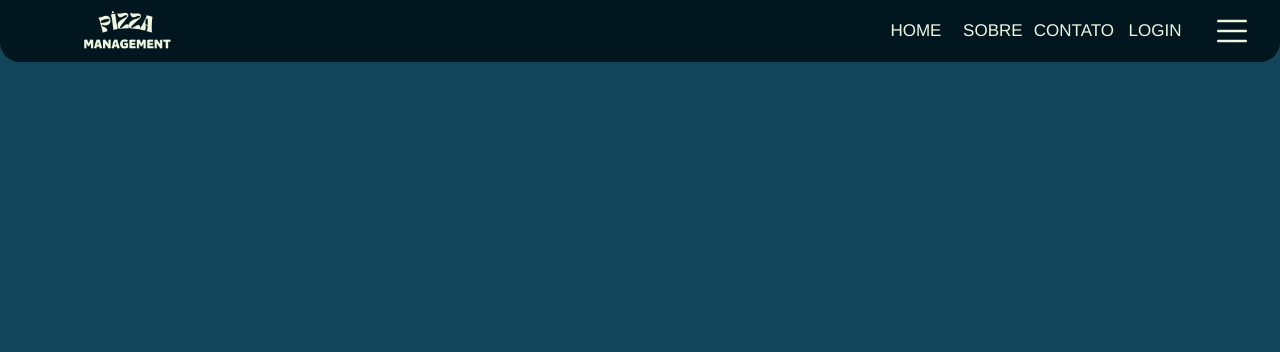
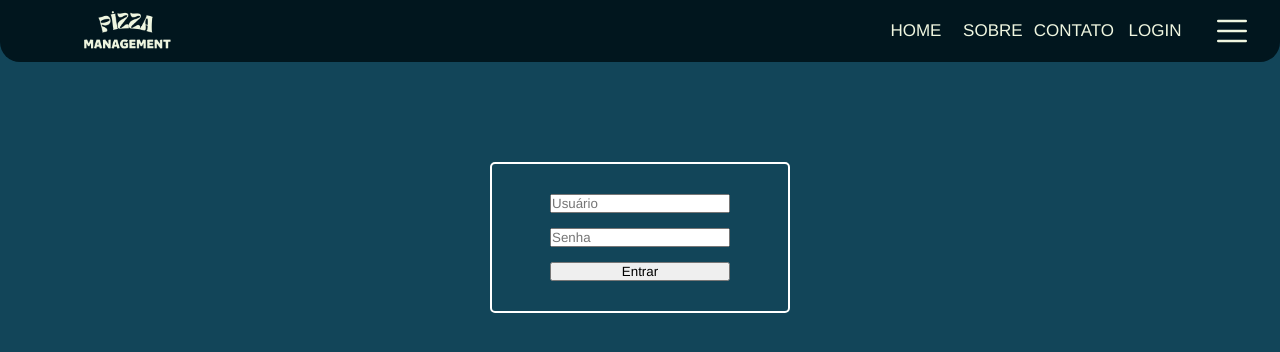
Before and after one commit to NodjaLima/pizza_management, a React (Vite) app: page /login in a window 1280 px wide. Shown: the top 352 px of the page. Built offline with nearby package versions, Linux system fonts and the light colour scheme.

Commit message:
criação da logica de verificação de login de usuario

```diff
--- /dev/null
+++ b/src/components/login/LoginComponent.jsx
@@ -0,0 +1,15 @@
+import './loginComponent.css'
+
+const LoginComponent = (props) => {
+  return (
+    <div className='login_container'>
+      <form className="form_login">
+        <input className='login_inp' placeholder="Usuário" onBlur={props.onBlurUsuario}/>
+        <input className='login_inp' placeholder="Senha" onBlur={props.onBlurSenha}/>
+        <button type='button' onClick={props.onClick}>{props.label}</button>
+      </form>
+    </div>
+  );
+}
+
+export default LoginComponent;
--- /dev/null
+++ b/src/components/login/loginComponent.css
@@ -0,0 +1,24 @@
+.login_container {
+  align-items: center;
+  display: flex;
+  justify-content: center;
+  border: solid white 2px;
+  border-radius: 5px;
+  padding: 20px;
+  width: 300px;
+  margin: auto;
+  margin-top: 100px;
+}
+
+.form_login {
+  display: flex;
+  flex-direction: column;
+  align-items: center;
+  width: 200px;
+  gap: 15px;
+  padding: 10px;
+}
+
+.login_inp {
+  width: 100%;
+}
--- /dev/null
+++ b/src/context/context_login.jsx
@@ -0,0 +1,22 @@
+import { createContext, useState } from "react";
+
+export const LoginContext = createContext();
+
+export const LoginProvider = ({ children }) => {
+  const [usuario, setUsuario] = useState([
+    {
+      usuario: 'usuario teste',
+      senha: 'teste123'
+    },
+    {
+      usuario: 'usuario teste2',
+      senha: 'teste1234'
+    }
+  ])
+
+  return(
+    <LoginContext.Provider value={{ usuario, setUsuario }}>
+      {children}
+    </LoginContext.Provider>
+  )
+}
--- /dev/null
+++ b/src/pages/login/login.jsx
@@ -0,0 +1,42 @@
+import { useContext, useState } from "react";
+import { useNavigate } from "react-router-dom";
+import LoginComponent from "../../components/login/LoginComponent";
+import { LoginContext } from '../../context/context_login';
+
+const Login = () => {
+  const navigate = useNavigate()
+
+  const { usuario } = useContext(LoginContext)
+  const [entrante, setEntrante] = useState(
+    {
+      usuario: '',
+      senha: ''
+    })
+
+
+  const Logar = (valor) => {
+
+    const isValid = usuario.filter((item) => item.usuario === valor.usuario && item.senha === valor.senha)
+    if (isValid.length == 1) {
+      navigate('/')
+    } else {
+      alert('usuario nao encontrado')
+    }
+
+    setEntrante({
+      usuario: '',
+      senha: ''
+    })
+  }
+
+  return (
+    <LoginComponent
+      onBlurUsuario={(e) => {setEntrante({...entrante, usuario: e.target.value})}}
+      onBlurSenha={(e) => {setEntrante({...entrante, senha: e.target.value})}}
+      onClick={(e)=>{Logar(entrante)}}
+      label={"Entrar"}
+    />
+    );
+}
+
+export default Login;
--- a/src/routes/router.jsx
+++ b/src/routes/router.jsx
@@ -3,10 +3,13 @@ import Home from '../pages/home/Home.jsx'
 import Header from '../components/header/Header.jsx'
 import Fornecedores from '../pages/fornecedores/fornecedores.jsx'
 import Cardapio from '../pages/cardapio/cardapio.jsx'
+import Login from '../pages/login/login.jsx'
+import { LoginProvider } from '../context/context_login.jsx'
 
 export default function Router() {
 
     return (
+        <LoginProvider>
           <BrowserRouter>
             <Header />
               <Routes>
@@ -15,7 +18,9 @@ export default function Router() {
                 <Route path='/clientes' exact element={<clientes/>} />
                 <Route path='/colaboradores' exact element={<colaboradores/>} />
                 <Route path='/fornecedores' exact element={<Fornecedores />} />
+                <Route path='/login' exact element={<Login />} />
               </Routes>
           </BrowserRouter>
+        </LoginProvider>
     )
 }
```
Lines whose indentation alone changed are shown as unchanged.
